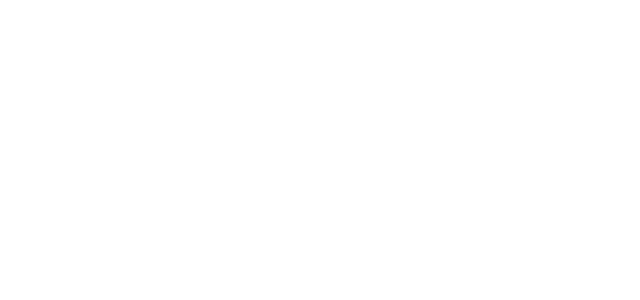
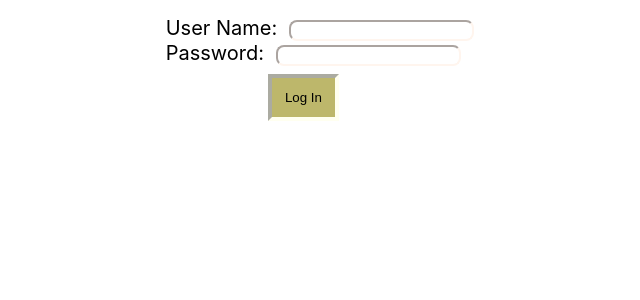
Before and after one commit to zhouyanpu/bank-of-react, a React (Create React App) app: page /Bank-of-React/login in a window 1280 px wide. Shown: the top 300 px of the page, without its empty margins (320-960 px from the left). Built offline with nearby package versions, Linux system fonts and the light colour scheme.

Commit message:
added css to webpage

```diff
--- a/src/App.js
+++ b/src/App.js
@@ -40,7 +40,7 @@ class App extends Component {
 
 
     return (
-        <Router basename = "/directory-name">
+        <Router basename = "/Bank-of-React">
           <div>
 		  	<Route exact path="/login" render={LogInComponent}/>
             <Route exact path="/" render={HomeComponent}/>
--- a/src/Components/Home.css
+++ b/src/Components/Home.css
@@ -2,3 +2,22 @@ img{
     height: 10vh;
     width: 10vw;
 }
+
+.Home{
+    display:flex;
+    justify-content: center;
+    align-items: center;
+    flex-direction: column;
+}
+
+.Home p, .Home div{
+    font-size: 30px;
+}
+
+.Home h1{
+    font-size: 60px;
+}
+
+.Home:last-child{
+    font-size: 40px;
+}
--- a/src/Components/Home.js
+++ b/src/Components/Home.js
@@ -6,15 +6,16 @@ import './Home.css';
 class Home extends Component{
     render(){
         return(
-            <div>
+            <div className="Home">
                 <img src= "https://code.fb.com/wp-content/uploads/2016/02/gev5wqc6bdmxibegag-eayeaaaaabj0jaaab.jpg" alt= "bank"/>
                 <h1>Bank of React</h1>
                 <p> Debit Total: {this.props.debits}</p>
+                <AccountBalance accountBalance={this.props.accountBalance}/>
                 <p> Credits Total: {this.props.credits}</p>
                 <Link to="/userProfile">User Profile</Link>
                 <Link to="/debit"> Debit</Link>
                 <Link to="/credit"> Credit</Link>
-                <AccountBalance accountBalance={this.props.accountBalance}/>
+
             </div>
         )
     }
--- /dev/null
+++ b/src/Components/Login.css
@@ -0,0 +1,26 @@
+.LogIn{
+    justify-content: center;
+    display: flex;
+    margin-top: 2vh;
+}
+
+label{
+    padding-right: .5vw;
+    font-size: 20px;
+}
+
+input{
+    border-radius: 8px;
+    border-color: seashell;
+}
+
+button{
+    margin-left: 8vw;
+    border: 4px inset ivory;
+    padding-top: 1.5vh;
+    padding-bottom: 1.5vh;
+    padding-right: 1vw;
+    padding-left: 1vw;
+    margin-top: 1vh;
+    background-color: darkkhaki;
+}
--- a/src/Components/Login.js
+++ b/src/Components/Login.js
@@ -1,5 +1,6 @@
 import React from 'react'
 import {Redirect} from 'react-router-dom'
+import './Login.css';
 
 class LogIn extends React.Component {
     constructor() {
@@ -35,12 +36,14 @@ class LogIn extends React.Component {
           <div className="LogIn">
             <form onSubmit={this.handleSubmit}>
               <div>
-                <label htmlFor="userName">User Name</label>
-                <input type="text" name="userName" onChange={this.handleChange} value={this.state.user.userName} />
+                <label htmlFor="userName">User Name: </label>
+                <input type="text" name="userName" onChange={this.handleChange} value={this.state.user.userName} required/>
               </div>
               <div>
-                <label htmlFor="password">Password</label>
-                <input type="password" name="password" />
+                <label htmlFor="password">Password: </label>
+                <input type="password" name="password" required/>
+                {/*The min length fields are not working as intended
+                  Replaced with required*/}
               </div>
               <button>Log In</button>
             </form>
--- /dev/null
+++ b/src/Components/UserProfile.css
@@ -0,0 +1,10 @@
+#userProfile{
+    display: flex;
+    justify-content: center;
+    flex-direction: column;
+    align-items: center;
+}
+
+#userProfile h1{
+    text-decoration: underline;
+}
--- a/src/Components/UserProfile.js
+++ b/src/Components/UserProfile.js
@@ -1,10 +1,11 @@
 import React, {Component} from 'react';
-import {Link} from "react-router-dom"
+import {Link} from "react-router-dom";
+import './UserProfile.css';
 
 class UserProfile extends Component {
     render(){
         return(
-            <div>
+            <div id="userProfile">
               <h1>User Profile</h1>
               <div>Username: {this.props.userName}</div>
               <div>Member Since: {this.props.memberSince}</div>
```
